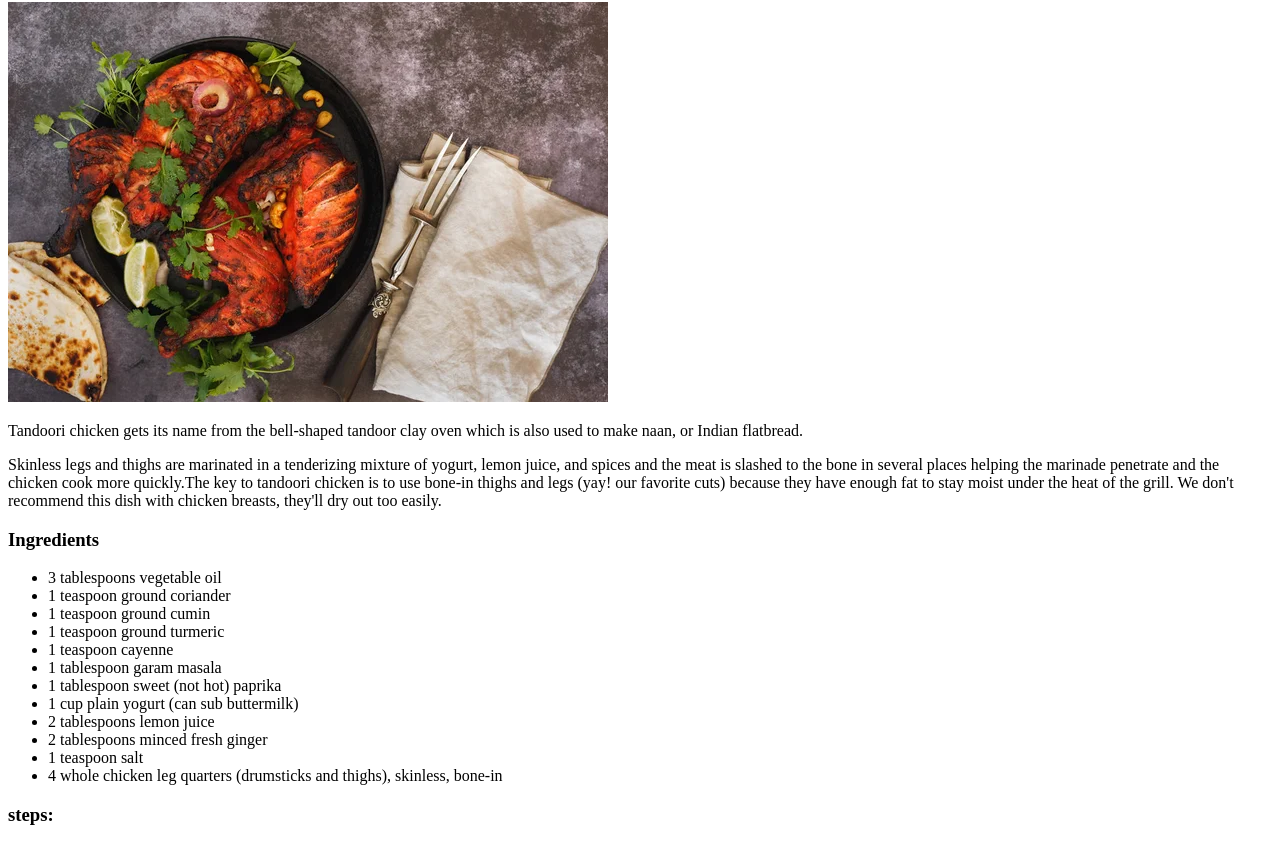
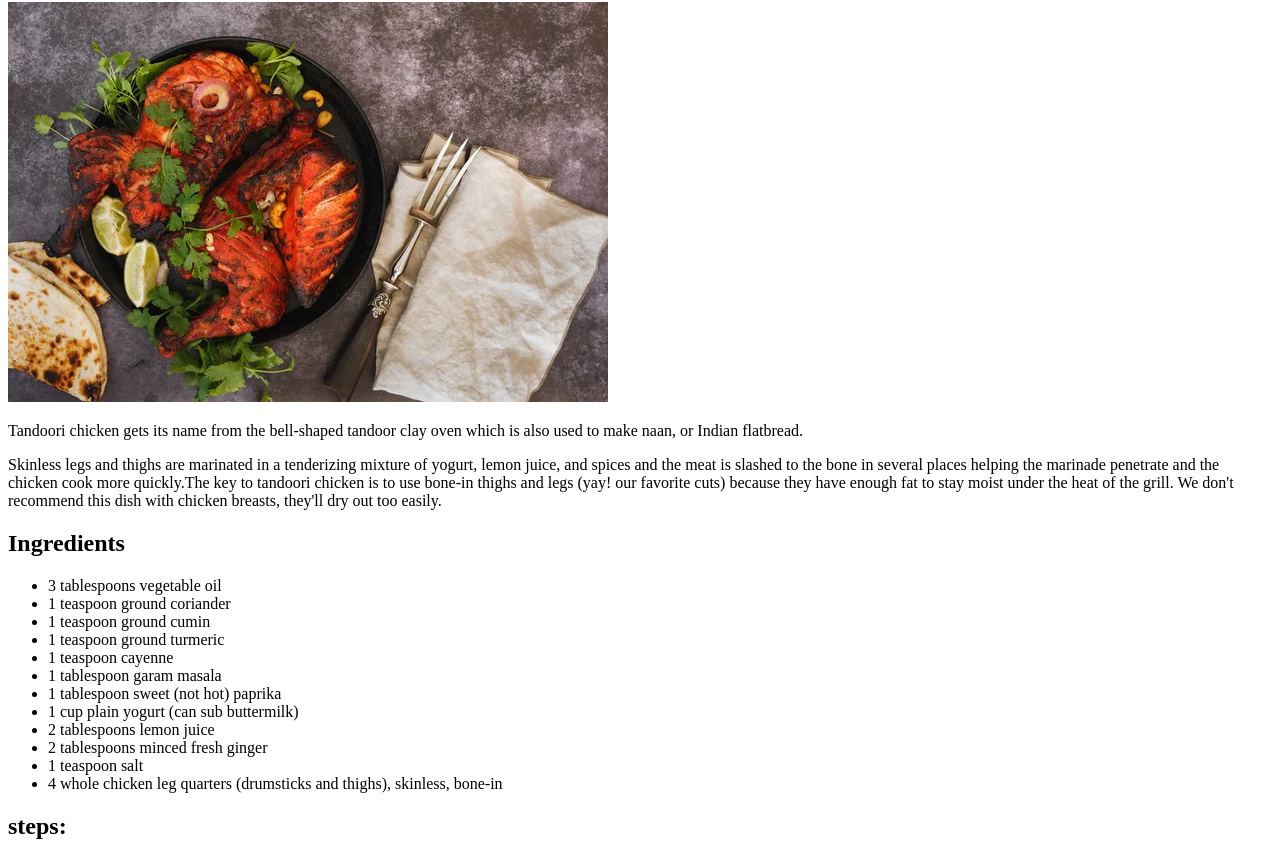
Before and after one commit to codeWithIshmam/odin-recipes, a plain HTML site: page recipes/chicken-tandoori.html in a window 1280 px wide. Shown: the part 78-922 px from the top of the page. Drawn offline with Linux system fonts and the light colour scheme.

Commit message:
changed the ingredient and step heading 3 into 2.
i just switched the heading no 3 tag into 2.

```diff
--- a/recipes/chicken-tandoori.html
+++ b/recipes/chicken-tandoori.html
@@ -10,7 +10,7 @@
         <p>Tandoori chicken gets its name from the bell-shaped tandoor clay oven which is also used to make naan, or Indian flatbread.</p>
         <p>Skinless legs and thighs are marinated in a tenderizing mixture of yogurt, lemon juice, and spices and the meat is slashed to the bone in several places helping the marinade penetrate and the chicken cook more quickly.The key to tandoori chicken is to use bone-in thighs and legs (yay! our favorite cuts) because they have enough fat to stay moist under the heat of the grill. We don't recommend this dish with chicken breasts, they'll dry out too easily.</p>
     </body>
-    <h3>Ingredients</h3>
+    <h2>Ingredients</h2>
     <ul>
         <li>3 tablespoons vegetable oil</li>
         <li>1 teaspoon ground coriander</li>
@@ -25,7 +25,7 @@
         <li>1 teaspoon salt</li>
         <li>4 whole chicken leg quarters (drumsticks and thighs), skinless, bone-in</li>
         </ul>
-        <h3>steps:</h3>
+        <h2>steps:</h2>
 
         <ol>
 
```
